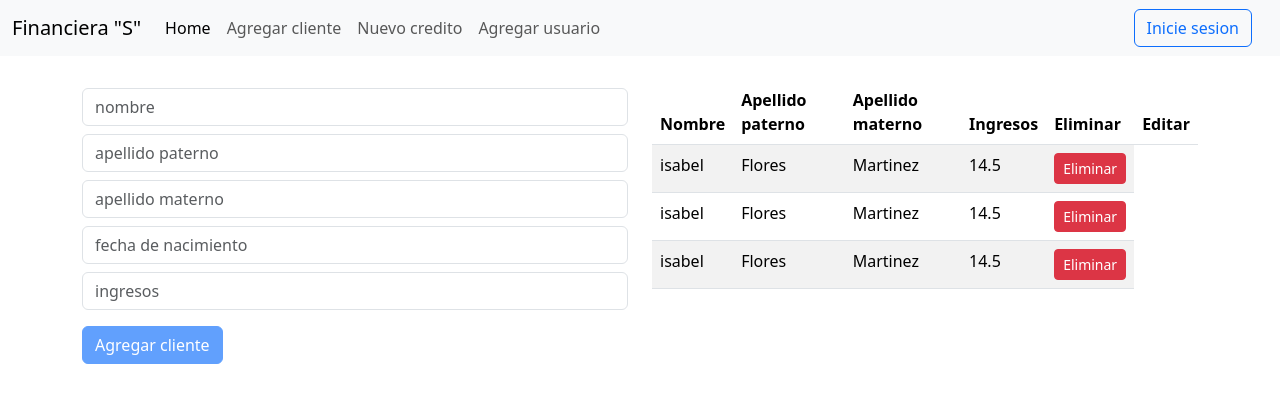
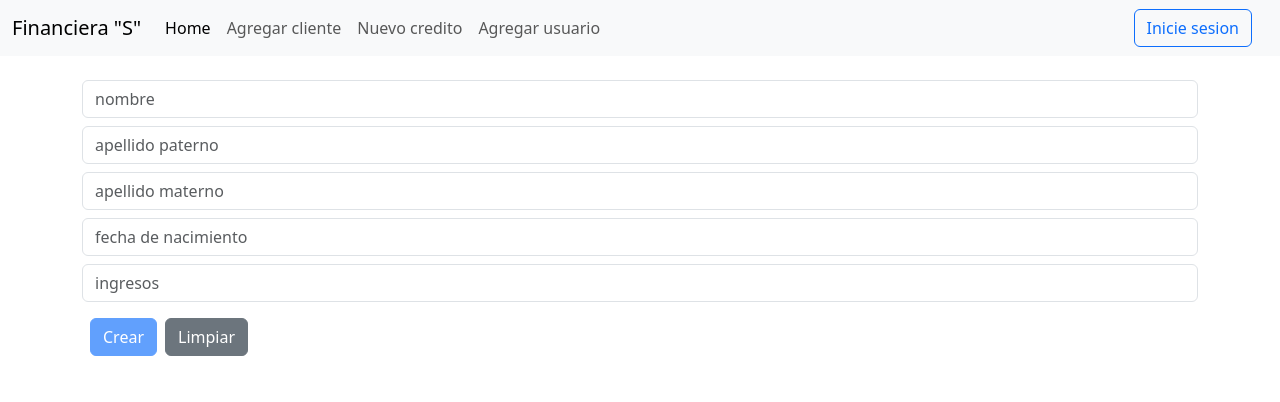
Before and after one commit to ParraChan/proyecto, an Angular app in the folder financiera/: page /clientes/crear in a window 1280 px wide. Before the commit this address led to /. Shown: the top 402 px of the page. Built offline with nearby package versions, Linux system fonts and the light colour scheme.

Commit message:
añadiendo rutas

```diff
--- a/financiera/src/app/app.routes.ts
+++ b/financiera/src/app/app.routes.ts
@@ -1,3 +1,25 @@
 import { Routes } from '@angular/router';
+import { ClienteComponent } from './components/cliente/cliente.component';
+import { ClienteFormComponent } from './components/cliente-form/cliente-form.component';
 
-export const routes: Routes = [];
+export const routes: Routes = [
+    {
+        path:'',
+        pathMatch:'full',
+        redirectTo: '/'
+    },
+
+    {
+        path: 'clientes',
+        component: ClienteComponent,
+
+    },
+    {
+        path: 'clientes/crear',
+        component: ClienteFormComponent,
+    },
+    {
+        path: 'clientes/editar/:id',
+        component: ClienteFormComponent,
+    }
+];
--- a/financiera/src/app/components/cliente-form/cliente-form.component.html
+++ b/financiera/src/app/components/cliente-form/cliente-form.component.html
@@ -32,10 +32,16 @@
     required>
 
     <div>
-        <button type="submit" class="btn btn-primary my-2"
+        <button type="submit" class="btn btn-primary m-2"
         [disabled]="userForm.invalid">
-                Agregar cliente
+                {{(cliente.id_cliente > 0)? 'Actualizar': 'Crear'}}
         </button>
+        <button class="btn btn-secondary my-2"
+        (click)="onClear(userForm)"
+        >
+            Limpiar
+        </button>
+
     </div>
 
 </form>
--- a/financiera/src/app/components/cliente-form/cliente-form.component.ts
+++ b/financiera/src/app/components/cliente-form/cliente-form.component.ts
@@ -1,4 +1,4 @@
-import { Component, EventEmitter, Output } from '@angular/core';
+import { Component, EventEmitter, Input, Output } from '@angular/core';
 import { FormsModule, NgForm } from '@angular/forms';
 import { Cliente } from '../../models/cliente';
 
@@ -10,7 +10,7 @@ import { Cliente } from '../../models/cliente';
 })
 export class ClienteFormComponent {
 
-  cliente: Cliente;
+  @Input() cliente: Cliente;
 
   @Output() newClientEventEmitter: EventEmitter<Cliente>= new EventEmitter();
 
@@ -28,6 +28,12 @@ export class ClienteFormComponent {
     userForm.resetForm();
     userForm.reset();
   }
+  onClear(userForm: NgForm):void{
+    this.cliente= new Cliente();
+      userForm.resetForm();
+      userForm.reset();
+
+  }
 
 
 
--- a/financiera/src/app/components/cliente/cliente.component.html
+++ b/financiera/src/app/components/cliente/cliente.component.html
@@ -1,3 +1,4 @@
+<h3>{{title}}</h3>
 @if(clientes.length==0){
             <div class="alert alert-warning">No hay registros</div>
             }@else {
@@ -26,6 +27,12 @@
                                 Eliminar
                             </button>
                         </td>
+                        <td>
+                            <button class="btn btn-info btn-sm"
+                            (click)="onSelectedClient(cliente)">
+                                Editar
+                            </button>
+                        </td>
                     </tr>
 
                     }
--- a/financiera/src/app/components/cliente/cliente.component.ts
+++ b/financiera/src/app/components/cliente/cliente.component.ts
@@ -13,13 +13,19 @@ export class ClienteComponent {
 
   @Output() idClientEventEmitter = new EventEmitter();
 
+  @Output() selectedClientEventEmitter = new EventEmitter();
+
+  title: string= 'Listado de Clientes';
+
 
   onRemoveClient(id: number):void{
     const confirmRemove =confirm('Estas seguro que deseas eliminar')
     if(confirmRemove){
   this.idClientEventEmitter.emit(id)
     }
-
   }
+     onSelectedClient(cliente: Cliente){
+      this.selectedClientEventEmitter.emit(cliente)
+    }
 
 }
--- a/financiera/src/app/components/financiera-app.component.html
+++ b/financiera/src/app/components/financiera-app.component.html
@@ -1,21 +1,6 @@
 <navbar></navbar>
 
 <div class="container my-4">
+    <router-outlet></router-outlet>
 
-
-
-
-    <div class="row">
-            <div class="col">
-                <cliente-form (newClientEventEmitter)="addClient($event)"></cliente-form>
-
-            </div>
-        <div class="col">
-
-            <cliente [clientes]="clientes" (idClientEventEmitter)="removeClient($event)"></cliente>
-
-
-
-        </div>
-    </div>
 </div>
--- a/financiera/src/app/components/financiera-app.component.ts
+++ b/financiera/src/app/components/financiera-app.component.ts
@@ -4,19 +4,21 @@ import { ClienteComponent } from "./cliente/cliente.component";
 import { Cliente } from '../models/cliente';
 import { ClienteService } from '../services/cliente.service';
 import { ClienteFormComponent } from './cliente-form/cliente-form.component';
+import { RouterOutlet } from '@angular/router';
 
 @Component({
   selector: 'financiera-app',
   standalone: true,
-  imports: [NavbarComponent, ClienteComponent, ClienteComponent,ClienteFormComponent],
+  imports: [NavbarComponent,RouterOutlet ],
   templateUrl: 'financiera-app.component.html'
 })
 export class FinancieraAppComponent implements OnInit {
 
+  clienteSelected: Cliente;
   clientes : Cliente[]=[];
 
   constructor(private service: ClienteService){
-
+    this.clienteSelected = new Cliente();
   }
   ngOnInit(): void {
     this.service.findAll().subscribe(clientes=> this.clientes = clientes);
@@ -24,11 +26,21 @@ export class FinancieraAppComponent implements OnInit {
 
 
   addClient(cliente: Cliente){
+    if(cliente.id_cliente>0){
+      this.clientes= this.clientes.map(c => (c.id_cliente == cliente.id_cliente)?{... cliente}:c)
+    }else{
     this.clientes =[... this.clientes, {... cliente, id_cliente: new Date().getTime()}]
+
+    }
+    this.clienteSelected = new Cliente();
   }
 
   removeClient(id:number):void{
     this.clientes= this.clientes.filter(cliente =>cliente.id_cliente!= id)
   }
 
+  setSelectedClient(clienteRow: Cliente):void{
+    this.clienteSelected= {... clienteRow};
+  }
+
 }
--- a/financiera/src/app/components/navbar/navbar.component.html
+++ b/financiera/src/app/components/navbar/navbar.component.html
@@ -17,12 +17,12 @@
         <a
           class="nav-link active"
           aria-current="page"
-
+          [routerLink]="['/clientes']"
           >Home</a
         >
 
              <li class="nav-item">
-        <a class="nav-link" >Agregar cliente</a>
+        <a class="nav-link" [routerLink]="['/clientes/crear']" >Agregar cliente</a>
         </li>
 
 
--- a/financiera/src/app/components/navbar/navbar.component.ts
+++ b/financiera/src/app/components/navbar/navbar.component.ts
@@ -1,9 +1,10 @@
 import { Component } from '@angular/core';
+import { RouterModule } from '@angular/router';
 
 @Component({
   selector: 'navbar',
   standalone: true,
-  imports: [],
+  imports: [RouterModule],
   templateUrl: './navbar.component.html'
 })
 export class NavbarComponent {
```
